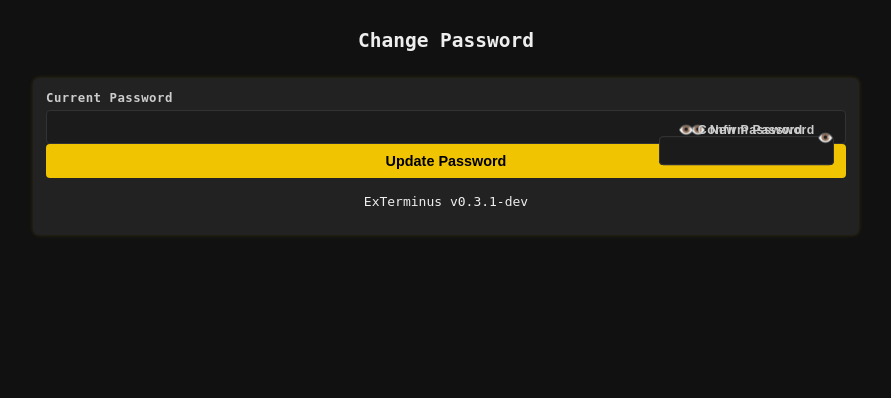
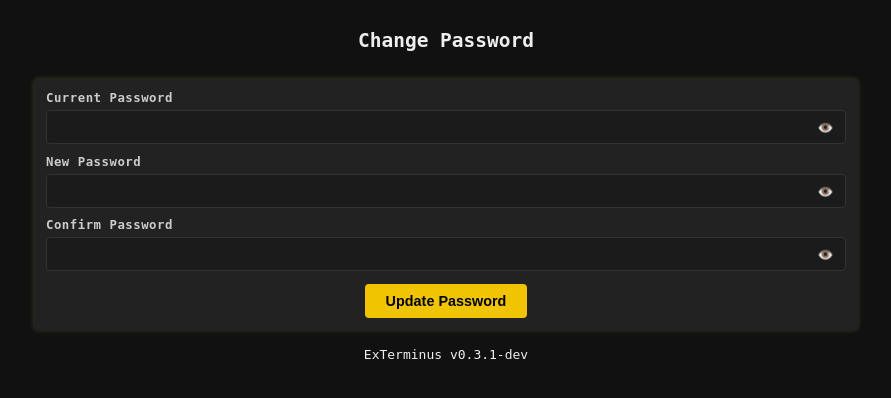
Before and after one commit to notoriouslogank/ExTerminus, a Flask app: template templates/change_password.html in a window 1280 px wide. Shown: the part 28-426 px from the top of the page, without its empty margins (194-1085 px from the left). Run offline with Flask 3, Linux system fonts and the light colour scheme; the template is opened without the code that fills it, so the values that code supplies are empty; parts of the project's set-up code (start-up, migrations or seed data) failed here and were passed over; some libraries are stand-ins or nearby versions.

Commit message:
fix(change_password): added separate /button tags to each button to prevent overlapping

```diff
--- a/templates/change_password.html
+++ b/templates/change_password.html
@@ -5,25 +5,36 @@
 
 <form method="POST" class="form-container card">
     <input type="hidden" name="csrf_token" value="{{ csrf_token() }}">
+
     <div class="form-group">
-
         <label for="">Current Password</label>
         <div class="field-with-action">
             <input id="current_password" name="current_password" type="password" required autocomplete="current_password">
             <button type="button" class="btn-icon password-toggle" aria-label="Show password" aria-pressed="false" data-target="">
                 <span class="sr-only">Show</span><span aria-hidden="true">👁️</span>
+            </button>
+        </div>
+    </div>
 
+    <div class="form-group">
         <label for="">New Password</label>
         <div class="field-with-action">
             <input id="new_password" name="new_password" type="password" required autocomplete="new_password">
             <button type="button" class="btn-icon password-toggle" aria-label="Show password" aria-pressed="false" data-target="">
                 <span class="sr-only">Show</span><span aria-hidden="true">👁️</span>
+            </button>
+        </div>
+    </div>
 
+    <div class="form-group">
         <label for="">Confirm Password</label>
         <div class="field-with-action">
             <input id="confirm_password" name="confirm_password" type="password" required autocomplete="confirm_password">
             <button type="button" class="btn-icon password-toggle" aria-label="Show password" aria-pressed="false" data-target="">
                 <span class="sr-only">Show</span><span aria-hidden="true">👁️</span>
+            </button>
+        </div>
+    </div>
 
     <div class="text-center mt-1">
         <button type="submit" class="btn btn-submit">Update Password</button>
```
Lines whose indentation alone changed are shown as unchanged.
